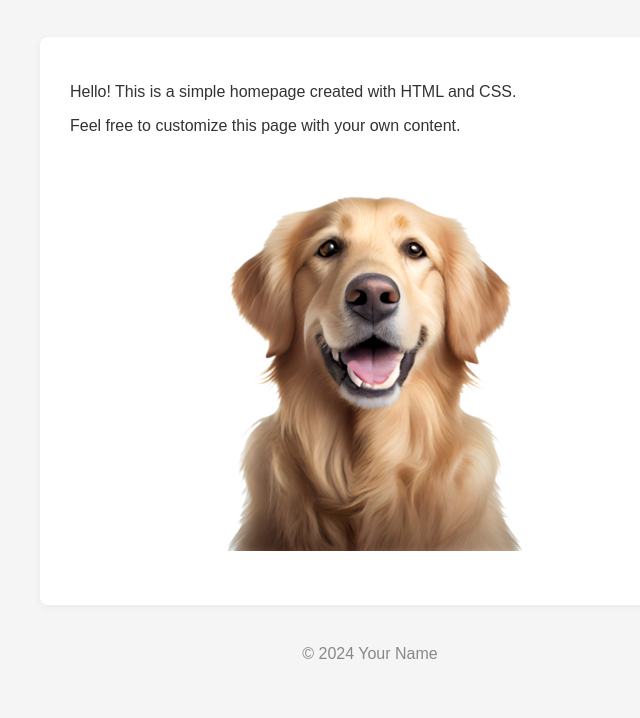
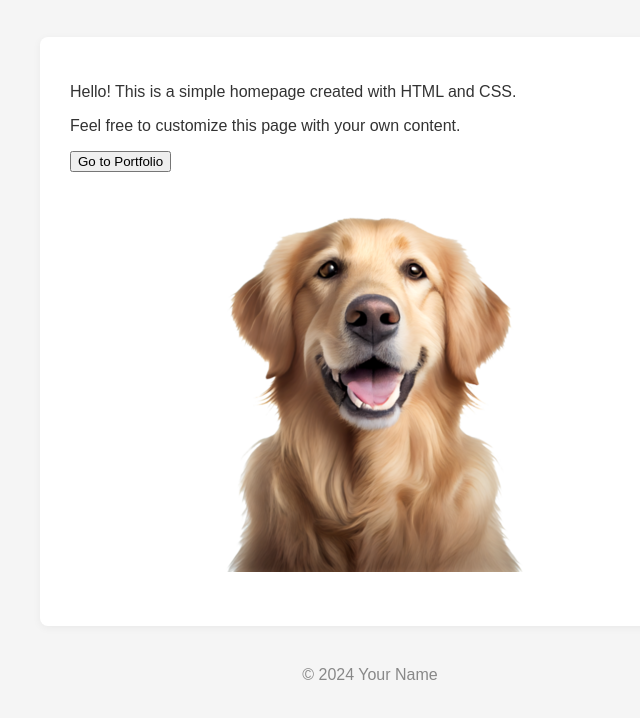
Before and after one commit to Wonka15/wonka15.github.io, a plain HTML site: page index.html in a window 1280 px wide. Shown: the part 80-798 px from the top of the page, without its empty margins (270-910 px from the left). Drawn offline with Linux system fonts and the light colour scheme; files whose address does not match are found by name.

Commit message:
Update index.html
button

```diff
--- a/index.html
+++ b/index.html
@@ -34,14 +34,26 @@
     <header>
         <h1>Welcome to My Homepage</h1>
     </header>
+
+
     <main>
+
         <p>Hello! This is a simple homepage created with HTML and CSS.</p>
+
         <p>Feel free to customize this page with your own content.</p>
+
+        <button onclick="window.location.href='portfolio.html'">Go to Portfolio</button>
+
         <img src="Dog.png" alt="Example Image" style="display:block; margin:0 auto 24px; border-radius:6px; max-width:100%;">
 
     </main>
+
+
+
     <footer>
         &copy; 2024 Your Name
     </footer>
+
+
 </body>
 </html>
```
